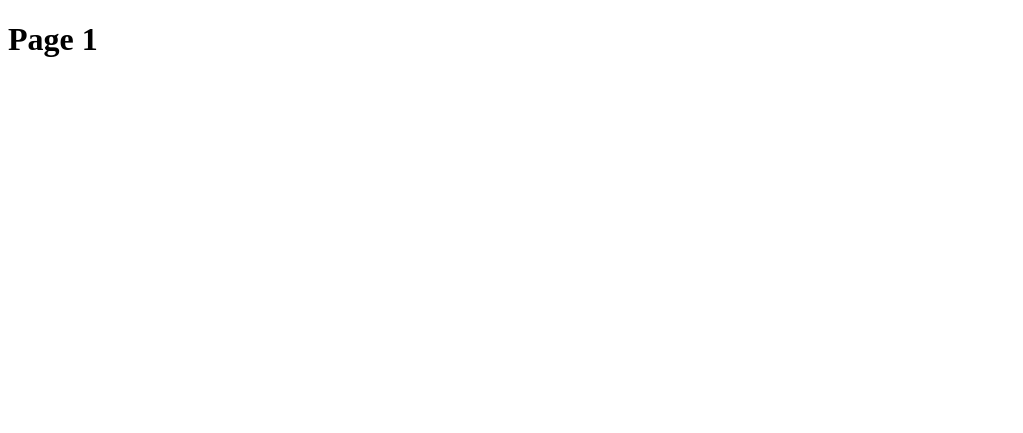
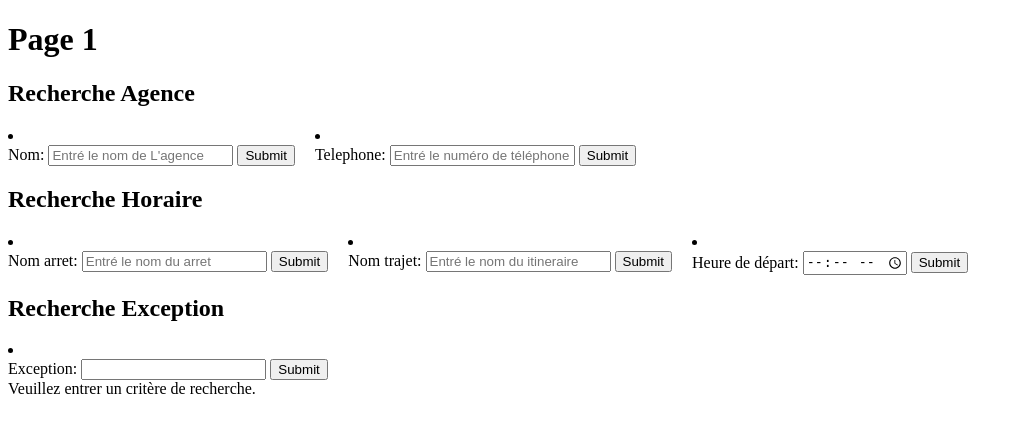
Before and after one commit to Couata/BD, a PHP site: page /project_pages/page1.php in a window 1280 px wide. Before the commit the part shown is almost empty. Shown: the top 433 px of the page, without its empty margins (0-1023 px from the left). Run offline with PHP 8.4, Linux system fonts and the light colour scheme.

Commit message:
partie 1

```diff
--- a/db_project_2025/docker-lamp-master/dump/01_create_group07DB.sql
+++ b/db_project_2025/docker-lamp-master/dump/01_create_group07DB.sql
@@ -73,7 +73,7 @@ CREATE TABLE TRAJET (
 
 );
 
-CREATE TABLE  EXCEPTION(
+CREATE TABLE  EXCEPTION (
 
     SERVICE_ID VARCHAR(64),
     DATE DATE,
--- a/db_project_2025/docker-lamp-master/www/db_connection.php
+++ b/db_project_2025/docker-lamp-master/www/db_connection.php
@@ -14,7 +14,7 @@ $options = [
 ];
 
 try {
-    $bdd = new PDO($dsn, $username, $password, $options);
+    $pdo = new PDO($dsn, $username, $password, $options);
 } catch (PDOException $e) {
     echo "Connection failed: " . $e->getMessage();
     exit();
--- a/db_project_2025/docker-lamp-master/www/project_pages/page1.php
+++ b/db_project_2025/docker-lamp-master/www/project_pages/page1.php
@@ -8,9 +8,127 @@
     </head>
     <body>
         <h1>Page 1</h1>
+        <h2> Recherche Agence</h2>
+        <div style="display: flex; gap: 20px; align-items: flex-end;">
+            <li>
+                <form  method="get">
+                    <label for="nom">Nom: </label>
+                    <input type="text" id="nom_ag" name="nom_agence" placeholder="Entré le nom de L'agence" required>
+                    <input type="submit" value="Submit">
+                </form>
+            </li>
+            <li>
+                <form  method="get">
+                    <label for="nom">Telephone: </label>
+                    <input type="text" id="tel_ag" name="tel_agence" placeholder="Entré le numéro de téléphone de L'agence" required>
+                    <input type="submit" value="Submit">
+                </form>
+            </li>
+        </div>
+
+        <h2> Recherche Horaire</h2>
+        <div style="display: flex; gap: 20px; align: flex-end;">
+            <li>
+                <form method="get">
+                    <label for="nom">Nom arret: </label>
+                    <input type="text" id="nom_ar" name="nom_arret" placeholder="Entré le nom du arret" required>
+                    <input type="submit" value="Submit">
+                </form>
+            </li>
+
+            <li>
+                <form method="get">
+                    <label for="nom">Nom trajet: </label>
+                    <input type="text" id="nom_traj" name="nom_itineraire" placeholder="Entré le nom du itineraire" required>
+                    <input type="submit" value="Submit">
+                </form>
+            </li>
+
+            <li>
+                <form method="get">
+                    <label for="nom">Heure de départ: </label>
+                    <input type="time" id="h_dep" name="heure_depart" placeholder="Entré l'heure de départ" required>
+                    <input type="submit" value="Submit">
+                </form>
+            </li>
+
+        </div>
+
+        <h2>Recherche Exception</h2>
+        <div style="display: flex; gap: 20px; align: flex-end;">
+            <li>
+                <form method="get">
+                    <label for="nom">Exception: </label>
+                    <input type="text" id="ex" name="exception" required>
+                    <input type="submit" value="Submit">
+                </form>
+            </li>
+        </div>
         <!-- Insertion de code PHP -->
         <?php
+            include '../db_connection.php';
+            function getDataAgence($pdo, $research, $key){
 
+                $value = $_GET[$research]; // Récupère la valeur de recherche
+                // Construire la requête SQL avec un paramètre préparé
+                $sql = "SELECT * FROM AGENCE WHERE $key LIKE :value"; // Utilisation de :value comme paramètre
+                $stmt = $pdo->prepare($sql); // Préparer la requête
+                // Exécuter la requête avec le paramètre
+                $stmt->execute(['value' => "%$value%"]); // Le paramètre de la requête
+                $result = $stmt->fetchAll();// Récupérer tous les résultats
+                // Afficher les résultats
+                echo "<ul>";
+                if (empty($result)) {
+                    echo "<li>Pas de résultats trouvés</li>";
+                } else {
+                    foreach ($result as $row) {
+                        echo "<li>NOM: {$row['NOM']}, URL: {$row['URL']}, TELEPHONE: {$row['TELEPHONE']}, SIEGE: {$row['SIEGE']}</li>";
+                    }
+                }
+                echo "</ul>";
+            }
+
+            function getDataHoraire($pdo, $research, $key){
+                $value = $_GET[$research];
+
+                $sql = "SELECT HEURE_ARRIVEE, HEURE_DEPART, ARRET.NOM AS NOM_ARRET, ITINERAIRE.NOM AS NOM_ITINERAIRE, DIRECTION
+                        FROM HORRAIRE
+                        JOIN ARRET ON HORRAIRE.ARRET_ID = ARRET.ID
+                        JOIN TRAJET ON HORRAIRE.TRAJET_ID = TRAJET.TRAJET_ID
+                        JOIN ITINERAIRE ON TRAJET.ITINERAIRE_ID = ITINERAIRE.ID
+                        WHERE $key = :value";
+
+                $stmt = $pdo->prepare($sql);
+                $stmt->execute(['value' => "%$value%"]);
+                $result = $stmt->fetchAll();
+
+                echo "<ul>";
+                if (empty($result)) {
+                    echo "<li>Pas de résultats trouvés</li>";
+                } else {
+                    foreach ($result as $row) {
+                        echo "<li>ARRIVÉE: {$row['HEURE_ARRIVEE']}, DÉPART: {$row['HEURE_DEPART']}, ARRÊT: {$row['NOM_ARRET']}, ITINÉRAIRE: {$row['NOM_ITINERAIRE']}, DIRECTION: {$row['DIRECTION']}</li>";
+                    }
+                }
+                echo "</ul>";
+            }
+
+
+
+
+            if (isset($_GET['nom_agence'])) {
+                getDataAgence($pdo, 'nom_agence', 'NOM');
+            } elseif (isset($_GET['tel_agence'])){
+                getDataAgence($pdo, 'tel_agence', 'TELEPHONE');
+            } elseif (isset($_GET['nom_arret'])) {
+                getDataHoraire($pdo, 'nom_arret', 'ARRET.NOM');
+            } elseif (isset($_GET['nom_itineraire'])) {
+                getDataHoraire($pdo, 'nom_itineraire', 'ITINERAIRE.NOM');
+            } elseif (isset($_GET['heure_depart'])){
+                getDataHoraire($pdo, 'heure_depart', 'HEURE_DEPART');
+            } else {
+                echo "Veuillez entrer un critère de recherche.";
+            }
         ?>
     </body>
 </html>
```
Also changed, not shown: db_project_2025/docker-lamp-master/www/index.html (+8 -0 lines).
